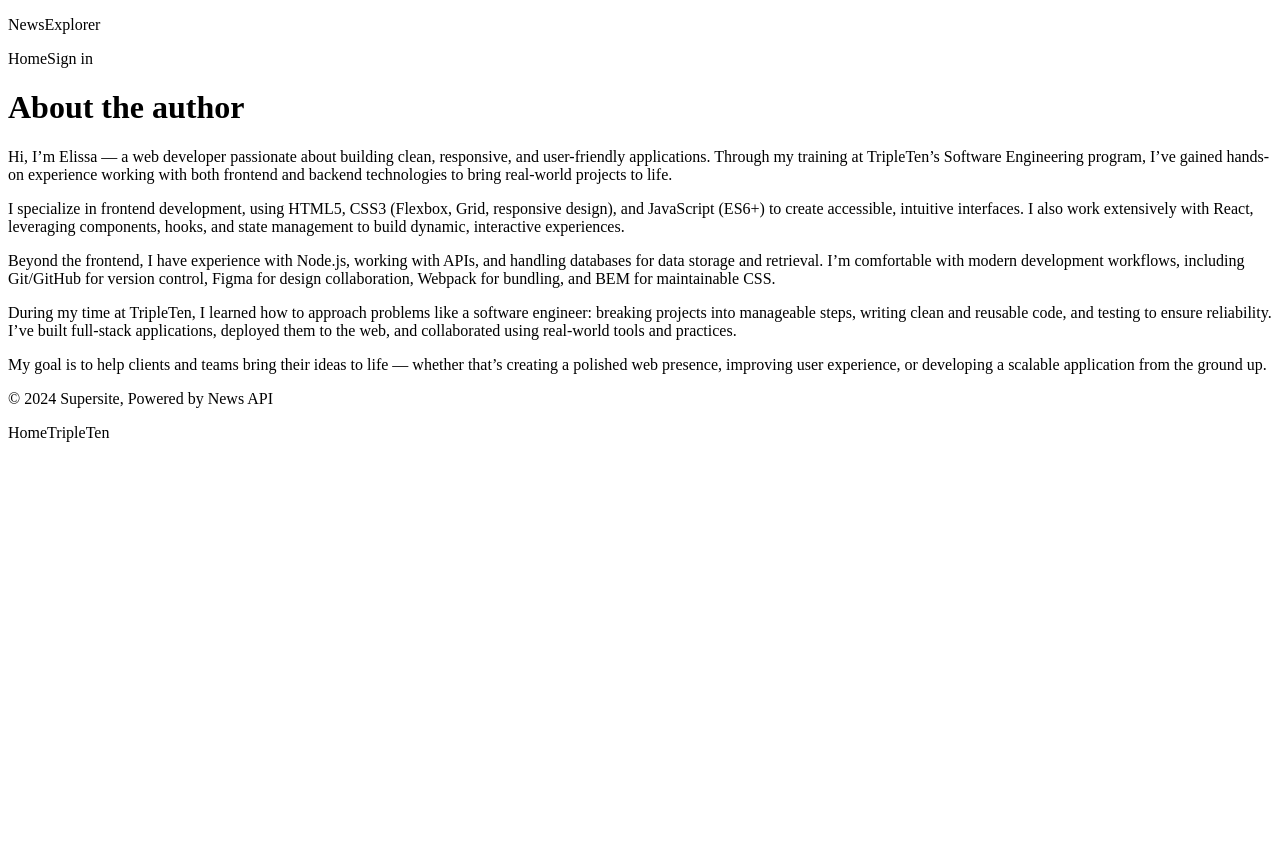
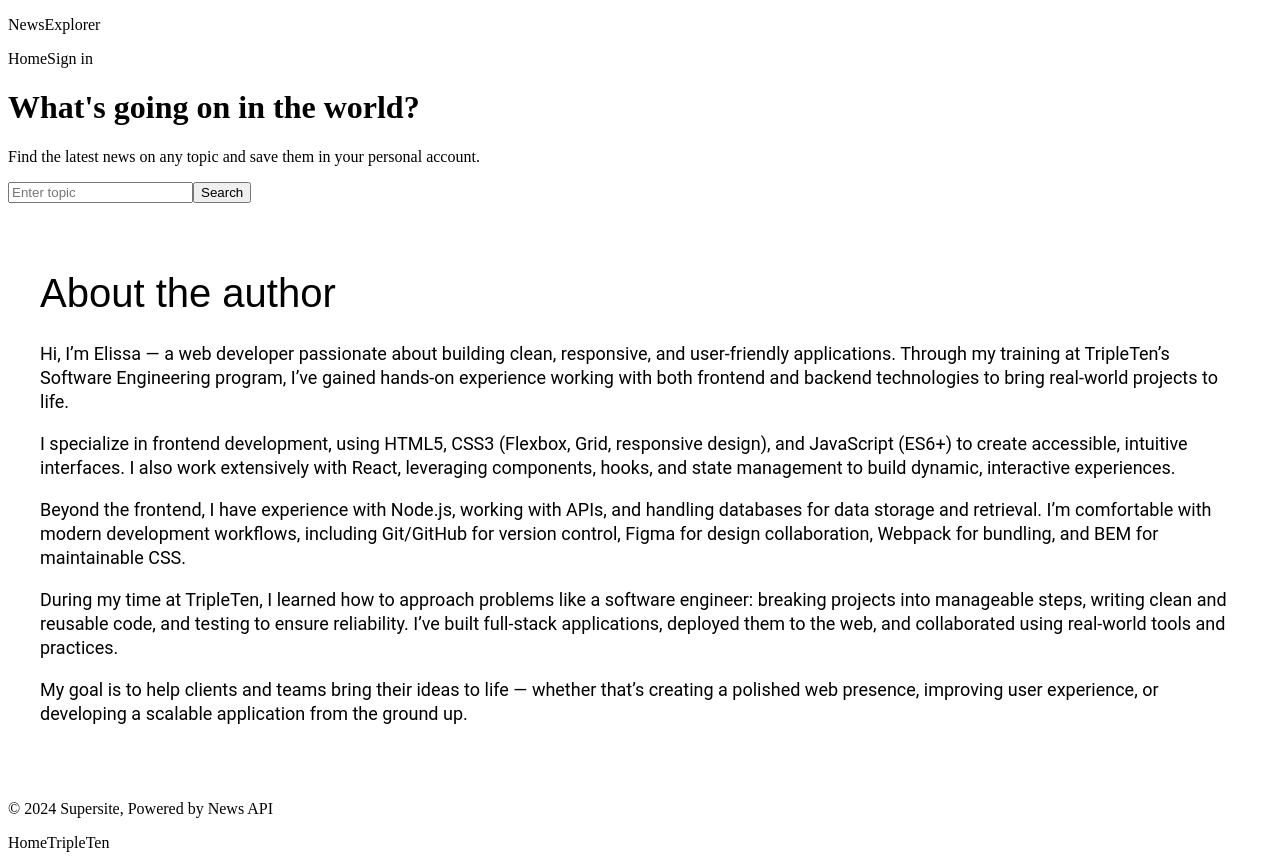
Before and after one commit to enyberg09/news_explorer, a React (Vite) app: page / in a window 1280 px wide. Before the commit the page ends 800 px from the top, so only its background shows below. Built offline with nearby package versions, Linux system fonts and the light colour scheme; a web font is replaced by a local one.

Commit message:
main.jsx basics

```diff
--- a/src/App.jsx
+++ b/src/App.jsx
@@ -1,4 +1,5 @@
 import About from './components/About/about.jsx'
+import Main from './components/Main/main.jsx'
 import Footer from './components/Footer/footer.jsx'
 import Header from './components/Header/header.jsx'
 
@@ -6,6 +7,7 @@ function App() {
   return (
     <div>
       <Header />
+      <Main />
       <About />
       <Footer />
           </div>
--- a/src/components/About/about.css
+++ b/src/components/About/about.css
@@ -0,0 +1,25 @@
+@import url(../../vendor/fonts.css);
+
+.about {
+max-width: 1200px;
+margin: 0 auto;
+padding: 40px 20px;
+}
+
+.about__title {
+font-family: 'Roboto Slab', Arial, sans-serif;
+font-weight: 400;
+font-size: 40px;
+line-height: 46px;
+letter-spacing: 0px;
+
+}
+
+.about__text {
+font-family: 'Roboto', Arial, sans-serif;
+font-weight: 400;
+font-size: 18px;
+line-height: 24px;
+letter-spacing: 0px;
+
+}
--- a/src/components/Main/main.jsx
+++ b/src/components/Main/main.jsx
@@ -0,0 +1,23 @@
+import "./main.css"
+
+function Main() {
+    return (
+        <main className="main">
+            <h1 className="main__title">What's going on in the world?</h1>
+            <p className="main__subtitle">Find the latest news on any topic and save them in your personal account.</p>
+            <form className="main__search-form">
+                <input
+                    className="main__search-input"
+                    type="text"
+                    placeholder="Enter topic"
+                    />
+                    <button className="main__search-button" type="submit">
+                        Search
+                    </button>
+            </form>
+        </main>
+
+    );
+}
+
+export default Main;
```
